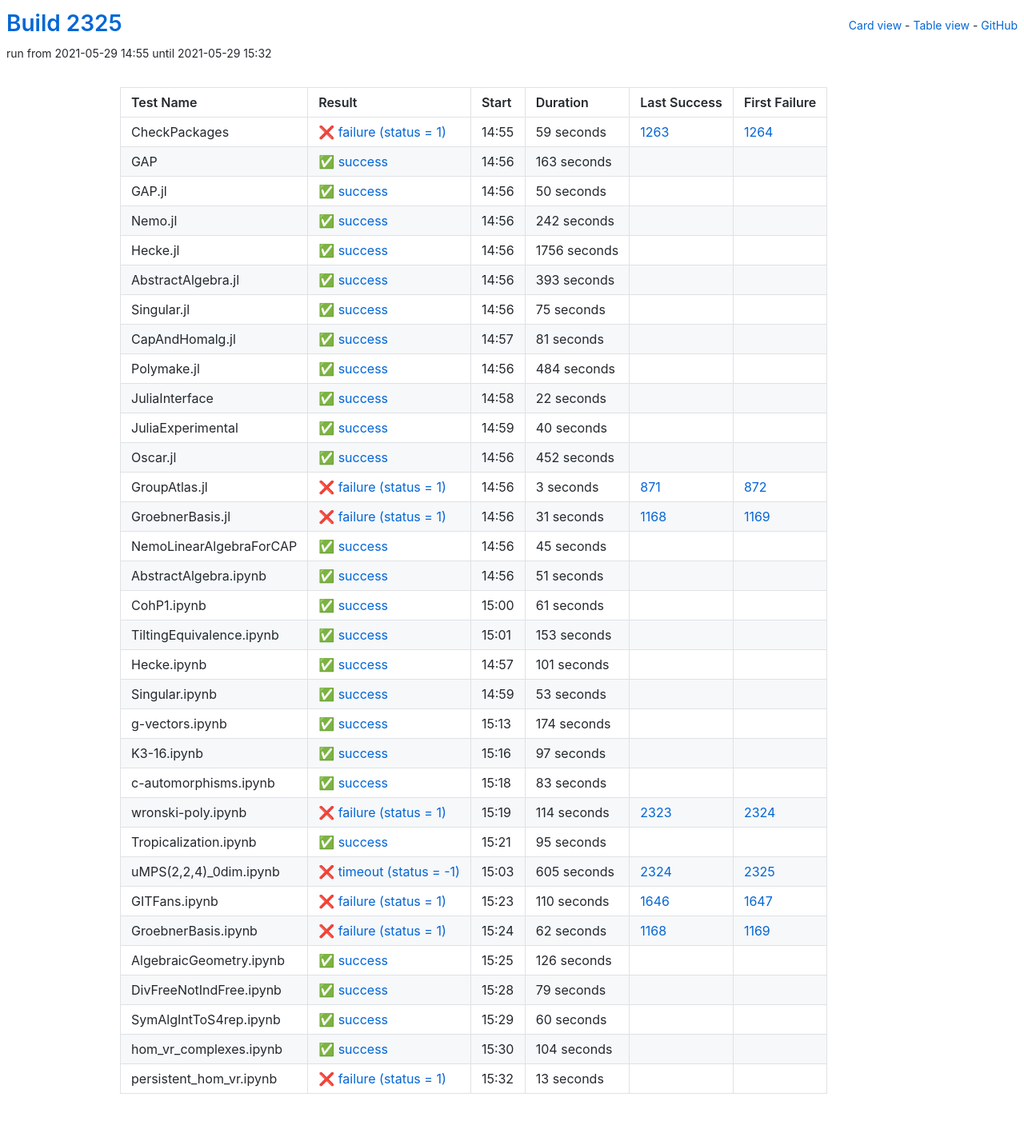
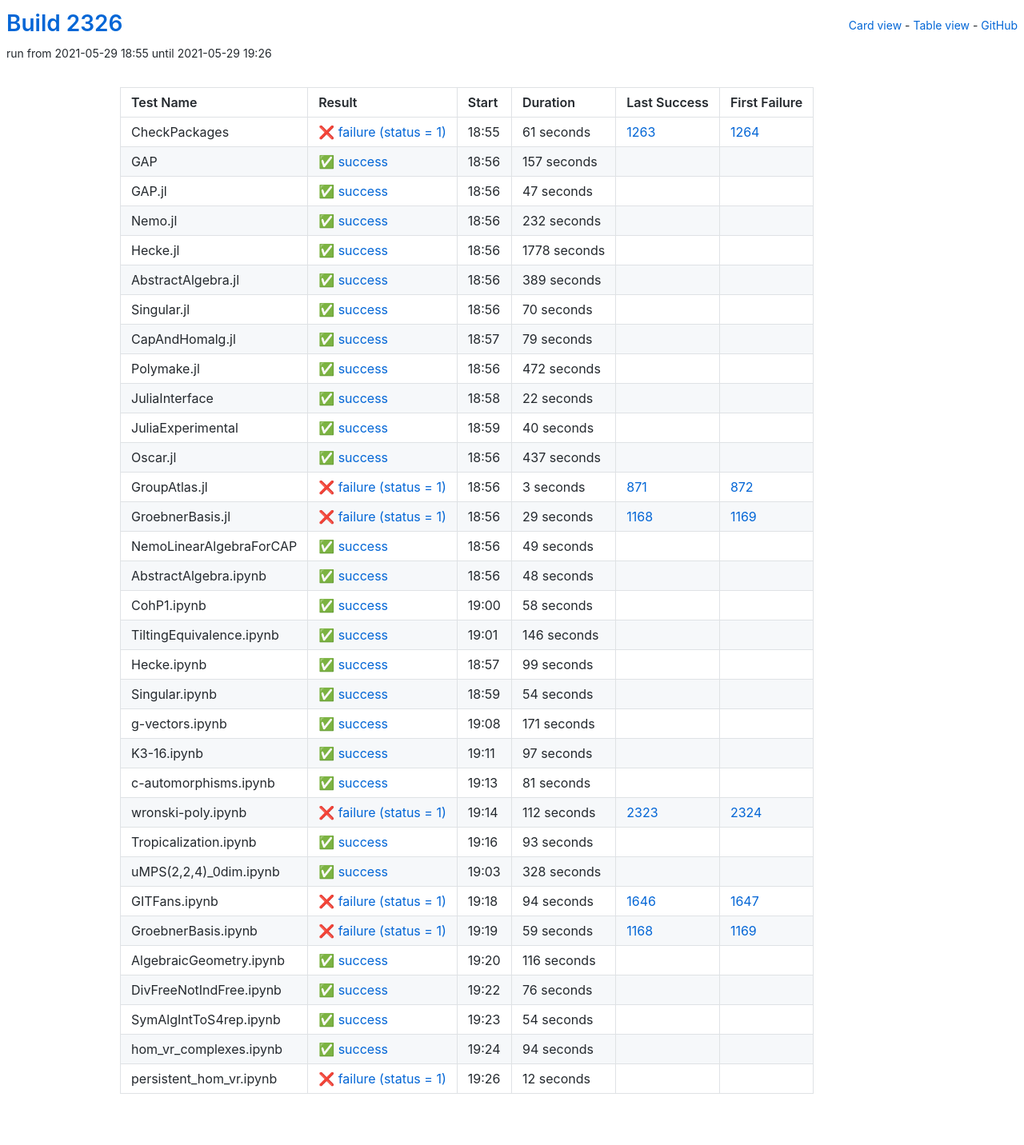
Before and after one commit to oscar-system/oscar-ci-status-stable, a Jekyll site: the page built from table.html, in a window 1280 px wide. Shown: the whole page at 80% size. Built offline with Jekyll 4.4.1, drawn with Linux system fonts in a browser that asks for light colours.

Commit message:
Build #2326

```diff
--- a/_data/ci.yml
+++ b/_data/ci.yml
@@ -1,6 +1,6 @@
 ---
-build: 2325
-build_url: https://oscarci.mathematik.uni-kl.de/job/oscar-stable/2325/
+build: 2326
+build_url: https://oscarci.mathematik.uni-kl.de/job/oscar-stable/2326/
 job: oscar-stable
 organization: oscar-system
 repo: oscar-ci-status-stable
@@ -8,116 +8,116 @@ repourl: https://github.com/oscar-system/oscar-ci-status-stable
 tests:
 - name: CheckPackages
   id: checkpackages
-  log: https://oscarci.mathematik.uni-kl.de/job/oscar-stable/2325/artifact/logs/build-2325/CheckPackages.log
-  start: 2021-05-29 14:55
+  log: https://oscarci.mathematik.uni-kl.de/job/oscar-stable/2326/artifact/logs/build-2326/CheckPackages.log
+  start: 2021-05-29 18:55
   success: false
   exitcode: 1
   status: failure
-  duration: 59
+  duration: 61
   last_success: 1263
   last_success_url: https://oscarci.mathematik.uni-kl.de/job/oscar-stable/1263/
   first_failure: 1264
   first_failure_url: https://oscarci.mathematik.uni-kl.de/job/oscar-stable/1264/
 - name: GAP
   id: gap
-  log: https://oscarci.mathematik.uni-kl.de/job/oscar-stable/2325/artifact/logs/build-2325/GAP.log
-  start: 2021-05-29 14:56
+  log: https://oscarci.mathematik.uni-kl.de/job/oscar-stable/2326/artifact/logs/build-2326/GAP.log
+  start: 2021-05-29 18:56
   success: true
   exitcode: 0
   status: success
-  duration: 163
+  duration: 157
   last_success: false
   last_success_url:
   first_failure: false
   first_failure_url:
 - name: GAP.jl
   id: gap-jl
-  log: https://oscarci.mathematik.uni-kl.de/job/oscar-stable/2325/artifact/logs/build-2325/GAP.jl.log
-  start: 2021-05-29 14:56
+  log: https://oscarci.mathematik.uni-kl.de/job/oscar-stable/2326/artifact/logs/build-2326/GAP.jl.log
+  start: 2021-05-29 18:56
   success: true
   exitcode: 0
   status: success
-  duration: 50
+  duration: 47
   last_success: false
   last_success_url:
   first_failure: false
   first_failure_url:
 - name: Nemo.jl
   id: nemo-jl
-  log: https://oscarci.mathematik.uni-kl.de/job/oscar-stable/2325/artifact/logs/build-2325/Nemo.jl.log
-  start: 2021-05-29 14:56
+  log: https://oscarci.mathematik.uni-kl.de/job/oscar-stable/2326/artifact/logs/build-2326/Nemo.jl.log
+  start: 2021-05-29 18:56
   success: true
   exitcode: 0
   status: success
-  duration: 242
+  duration: 232
   last_success: false
   last_success_url:
   first_failure: false
   first_failure_url:
 - name: Hecke.jl
   id: hecke-jl
-  log: https://oscarci.mathematik.uni-kl.de/job/oscar-stable/2325/artifact/logs/build-2325/Hecke.jl.log
-  start: 2021-05-29 14:56
+  log: https://oscarci.mathematik.uni-kl.de/job/oscar-stable/2326/artifact/logs/build-2326/Hecke.jl.log
+  start: 2021-05-29 18:56
   success: true
   exitcode: 0
   status: success
-  duration: 1756
+  duration: 1778
   last_success: false
   last_success_url:
   first_failure: false
   first_failure_url:
 - name: AbstractAlgebra.jl
   id: abstractalgebra-jl
-  log: https://oscarci.mathematik.uni-kl.de/job/oscar-stable/2325/artifact/logs/build-2325/AbstractAlgebra.jl.log
-  start: 2021-05-29 14:56
+  log: https://oscarci.mathematik.uni-kl.de/job/oscar-stable/2326/artifact/logs/build-2326/AbstractAlgebra.jl.log
+  start: 2021-05-29 18:56
   success: true
   exitcode: 0
   status: success
-  duration: 393
+  duration: 389
   last_success: false
   last_success_url:
   first_failure: false
   first_failure_url:
 - name: Singular.jl
   id: singular-jl
-  log: https://oscarci.mathematik.uni-kl.de/job/oscar-stable/2325/artifact/logs/build-2325/Singular.jl.log
-  start: 2021-05-29 14:56
+  log: https://oscarci.mathematik.uni-kl.de/job/oscar-stable/2326/artifact/logs/build-2326/Singular.jl.log
+  start: 2021-05-29 18:56
   success: true
   exitcode: 0
   status: success
-  duration: 75
+  duration: 70
   last_success: false
   last_success_url:
   first_failure: false
   first_failure_url:
 - name: CapAndHomalg.jl
   id: capandhomalg-jl
-  log: https://oscarci.mathematik.uni-kl.de/job/oscar-stable/2325/artifact/logs/build-2325/CapAndHomalg.jl.log
-  start: 2021-05-29 14:57
+  log: https://oscarci.mathematik.uni-kl.de/job/oscar-stable/2326/artifact/logs/build-2326/CapAndHomalg.jl.log
+  start: 2021-05-29 18:57
   success: true
   exitcode: 0
   status: success
-  duration: 81
+  duration: 79
   last_success: false
   last_success_url:
   first_failure: false
   first_failure_url:
 - name: Polymake.jl
   id: polymake-jl
-  log: https://oscarci.mathematik.uni-kl.de/job/oscar-stable/2325/artifact/logs/build-2325/Polymake.jl.log
-  start: 2021-05-29 14:56
+  log: https://oscarci.mathematik.uni-kl.de/job/oscar-stable/2326/artifact/logs/build-2326/Polymake.jl.log
+  start: 2021-05-29 18:56
   success: true
   exitcode: 0
   status: success
-  duration: 484
+  duration: 472
   last_success: false
   last_success_url:
   first_failure: false
   first_failure_url:
 - name: JuliaInterface
   id: juliainterface
-  log: https://oscarci.mathematik.uni-kl.de/job/oscar-stable/2325/artifact/logs/build-2325/JuliaInterface.log
-  start: 2021-05-29 14:58
+  log: https://oscarci.mathematik.uni-kl.de/job/oscar-stable/2326/artifact/logs/build-2326/JuliaInterface.log
+  start: 2021-05-29 18:58
   success: true
   exitcode: 0
   status: success
@@ -128,8 +128,8 @@ tests:
   first_failure_url:
 - name: JuliaExperimental
   id: juliaexperimental
-  log: https://oscarci.mathematik.uni-kl.de/job/oscar-stable/2325/artifact/logs/build-2325/JuliaExperimental.log
-  start: 2021-05-29 14:59
+  log: https://oscarci.mathematik.uni-kl.de/job/oscar-stable/2326/artifact/logs/build-2326/JuliaExperimental.log
+  start: 2021-05-29 18:59
   success: true
   exitcode: 0
   status: success
@@ -140,20 +140,20 @@ tests:
   first_failure_url:
 - name: Oscar.jl
   id: oscar-jl
-  log: https://oscarci.mathematik.uni-kl.de/job/oscar-stable/2325/artifact/logs/build-2325/Oscar.jl.log
-  start: 2021-05-29 14:56
+  log: https://oscarci.mathematik.uni-kl.de/job/oscar-stable/2326/artifact/logs/build-2326/Oscar.jl.log
+  start: 2021-05-29 18:56
   success: true
   exitcode: 0
   status: success
-  duration: 452
+  duration: 437
   last_success: false
   last_success_url:
   first_failure: false
   first_failure_url:
 - name: GroupAtlas.jl
   id: groupatlas-jl
-  log: https://oscarci.mathematik.uni-kl.de/job/oscar-stable/2325/artifact/logs/build-2325/GroupAtlas.jl.log
-  start: 2021-05-29 14:56
+  log: https://oscarci.mathematik.uni-kl.de/job/oscar-stable/2326/artifact/logs/build-2326/GroupAtlas.jl.log
+  start: 2021-05-29 18:56
   success: false
   exitcode: 1
   status: failure
@@ -164,104 +164,104 @@ tests:
   first_failure_url: https://oscarci.mathematik.uni-kl.de/job/oscar-stable/872/
 - name: GroebnerBasis.jl
   id: groebnerbasis-jl
-  log: https://oscarci.mathematik.uni-kl.de/job/oscar-stable/2325/artifact/logs/build-2325/GroebnerBasis.jl.log
-  start: 2021-05-29 14:56
+  log: https://oscarci.mathematik.uni-kl.de/job/oscar-stable/2326/artifact/logs/build-2326/GroebnerBasis.jl.log
+  start: 2021-05-29 18:56
   success: false
   exitcode: 1
   status: failure
-  duration: 31
+  duration: 29
   last_success: 1168
   last_success_url: https://oscarci.mathematik.uni-kl.de/job/oscar-stable/1168/
   first_failure: 1169
   first_failure_url: https://oscarci.mathematik.uni-kl.de/job/oscar-stable/1169/
 - name: NemoLinearAlgebraForCAP
   id: nemolinearalgebraforcap
-  log: https://oscarci.mathematik.uni-kl.de/job/oscar-stable/2325/artifact/logs/build-2325/NemoLinearAlgebraForCAP.log
-  start: 2021-05-29 14:56
+  log: https://oscarci.mathematik.uni-kl.de/job/oscar-stable/2326/artifact/logs/build-2326/NemoLinearAlgebraForCAP.log
+  start: 2021-05-29 18:56
   success: true
   exitcode: 0
   status: success
-  duration: 45
+  duration: 49
   last_success: false
   last_success_url:
   first_failure: false
   first_failure_url:
 - name: AbstractAlgebra.ipynb
   id: abstractalgebra-ipynb
-  log: https://oscarci.mathematik.uni-kl.de/job/oscar-stable/2325/artifact/logs/build-2325/AbstractAlgebra.ipynb.log
-  start: 2021-05-29 14:56
+  log: https://oscarci.mathematik.uni-kl.de/job/oscar-stable/2326/artifact/logs/build-2326/AbstractAlgebra.ipynb.log
+  start: 2021-05-29 18:56
   success: true
   exitcode: 0
   status: success
-  duration: 51
+  duration: 48
   last_success: false
   last_success_url:
   first_failure: false
   first_failure_url:
 - name: CohP1.ipynb
   id: cohp1-ipynb
-  log: https://oscarci.mathematik.uni-kl.de/job/oscar-stable/2325/artifact/logs/build-2325/CohP1.ipynb.log
-  start: 2021-05-29 15:00
+  log: https://oscarci.mathematik.uni-kl.de/job/oscar-stable/2326/artifact/logs/build-2326/CohP1.ipynb.log
+  start: 2021-05-29 19:00
   success: true
   exitcode: 0
   status: success
-  duration: 61
+  duration: 58
   last_success: false
   last_success_url:
   first_failure: false
   first_failure_url:
 - name: TiltingEquivalence.ipynb
   id: tiltingequivalence-ipynb
-  log: https://oscarci.mathematik.uni-kl.de/job/oscar-stable/2325/artifact/logs/build-2325/TiltingEquivalence.ipynb.log
-  start: 2021-05-29 15:01
+  log: https://oscarci.mathematik.uni-kl.de/job/oscar-stable/2326/artifact/logs/build-2326/TiltingEquivalence.ipynb.log
+  start: 2021-05-29 19:01
   success: true
   exitcode: 0
   status: success
-  duration: 153
+  duration: 146
   last_success: false
   last_success_url:
   first_failure: false
   first_failure_url:
 - name: Hecke.ipynb
   id: hecke-ipynb
-  log: https://oscarci.mathematik.uni-kl.de/job/oscar-stable/2325/artifact/logs/build-2325/Hecke.ipynb.log
-  start: 2021-05-29 14:57
+  log: https://oscarci.mathematik.uni-kl.de/job/oscar-stable/2326/artifact/logs/build-2326/Hecke.ipynb.log
+  start: 2021-05-29 18:57
   success: true
   exitcode: 0
   status: success
-  duration: 101
+  duration: 99
   last_success: false
   last_success_url:
   first_failure: false
   first_failure_url:
 - name: Singular.ipynb
   id: singular-ipynb
-  log: https://oscarci.mathematik.uni-kl.de/job/oscar-stable/2325/artifact/logs/build-2325/Singular.ipynb.log
-  start: 2021-05-29 14:59
+  log: https://oscarci.mathematik.uni-kl.de/job/oscar-stable/2326/artifact/logs/build-2326/Singular.ipynb.log
+  start: 2021-05-29 18:59
   success: true
   exitcode: 0
   status: success
-  duration: 53
+  duration: 54
   last_success: false
   last_success_url:
   first_failure: false
   first_failure_url:
 - name: g-vectors.ipynb
   id: g-vectors-ipynb
-  log: https://oscarci.mathematik.uni-kl.de/job/oscar-stable/2325/artifact/logs/build-2325/g-vectors.ipynb.log
-  start: 2021-05-29 15:13
+  log: https://oscarci.mathematik.uni-kl.de/job/oscar-stable/2326/artifact/logs/build-2326/g-vectors.ipynb.log
+  start: 2021-05-29 19:08
   success: true
   exitcode: 0
   status: success
-  duration: 174
+  duration: 171
   last_success: false
   last_success_url:
   first_failure: false
   first_failure_url:
 - name: K3-16.ipynb
   id: k3-16-ipynb
-  log: https://oscarci.mathematik.uni-kl.de/job/oscar-stable/2325/artifact/logs/build-2325/K3-16.ipynb.log
-  start: 2021-05-29 15:16
+  log: https://oscarci.mathematik.uni-kl.de/job/oscar-stable/2326/artifact/logs/build-2326/K3-16.ipynb.log
+  start: 2021-05-29 19:11
   success: true
   exitcode: 0
   status: success
@@ -272,132 +272,132 @@ tests:
   first_failure_url:
 - name: c-automorphisms.ipynb
   id: c-automorphisms-ipynb
-  log: https://oscarci.mathematik.uni-kl.de/job/oscar-stable/2325/artifact/logs/build-2325/c-automorphisms.ipynb.log
-  start: 2021-05-29 15:18
+  log: https://oscarci.mathematik.uni-kl.de/job/oscar-stable/2326/artifact/logs/build-2326/c-automorphisms.ipynb.log
+  start: 2021-05-29 19:13
   success: true
   exitcode: 0
   status: success
-  duration: 83
+  duration: 81
   last_success: false
   last_success_url:
   first_failure: false
   first_failure_url:
 - name: wronski-poly.ipynb
   id: wronski-poly-ipynb
-  log: https://oscarci.mathematik.uni-kl.de/job/oscar-stable/2325/artifact/logs/build-2325/wronski-poly.ipynb.log
-  start: 2021-05-29 15:19
+  log: https://oscarci.mathematik.uni-kl.de/job/oscar-stable/2326/artifact/logs/build-2326/wronski-poly.ipynb.log
+  start: 2021-05-29 19:14
   success: false
   exitcode: 1
   status: failure
-  duration: 114
+  duration: 112
   last_success: 2323
   last_success_url: https://oscarci.mathematik.uni-kl.de/job/oscar-stable/2323/
   first_failure: 2324
   first_failure_url: https://oscarci.mathematik.uni-kl.de/job/oscar-stable/2324/
 - name: Tropicalization.ipynb
   id: tropicalization-ipynb
-  log: https://oscarci.mathematik.uni-kl.de/job/oscar-stable/2325/artifact/logs/build-2325/Tropicalization.ipynb.log
-  start: 2021-05-29 15:21
+  log: https://oscarci.mathematik.uni-kl.de/job/oscar-stable/2326/artifact/logs/build-2326/Tropicalization.ipynb.log
+  start: 2021-05-29 19:16
   success: true
   exitcode: 0
   status: success
-  duration: 95
+  duration: 93
   last_success: false
   last_success_url:
   first_failure: false
   first_failure_url:
 - name: uMPS(2,2,4)_0dim.ipynb
   id: umps-2-2-4-0dim-ipynb
-  log: https://oscarci.mathematik.uni-kl.de/job/oscar-stable/2325/artifact/logs/build-2325/uMPS-2-2-4-_0dim.ipynb.log
-  start: 2021-05-29 15:03
-  success: false
-  exitcode: -1
-  status: timeout
-  duration: 605
-  last_success: 2324
-  last_success_url: https://oscarci.mathematik.uni-kl.de/job/oscar-stable/2324/
-  first_failure: 2325
-  first_failure_url: https://oscarci.mathematik.uni-kl.de/job/oscar-stable/2325/
+  log: https://oscarci.mathematik.uni-kl.de/job/oscar-stable/2326/artifact/logs/build-2326/uMPS-2-2-4-_0dim.ipynb.log
+  start: 2021-05-29 19:03
+  success: true
+  exitcode: 0
+  status: success
+  duration: 328
+  last_success: false
+  last_success_url:
+  first_failure: false
+  first_failure_url:
 - name: GITFans.ipynb
   id: gitfans-ipynb
-  log: https://oscarci.mathematik.uni-kl.de/job/oscar-stable/2325/artifact/logs/build-2325/GITFans.ipynb.log
-  start: 2021-05-29 15:23
+  log: https://oscarci.mathematik.uni-kl.de/job/oscar-stable/2326/artifact/logs/build-2326/GITFans.ipynb.log
+  start: 2021-05-29 19:18
   success: false
   exitcode: 1
   status: failure
-  duration: 110
+  duration: 94
   last_success: 1646
   last_success_url: https://oscarci.mathematik.uni-kl.de/job/oscar-stable/1646/
   first_failure: 1647
   first_failure_url: https://oscarci.mathematik.uni-kl.de/job/oscar-stable/1647/
 - name: GroebnerBasis.ipynb
   id: groebnerbasis-ipynb
-  log: https://oscarci.mathematik.uni-kl.de/job/oscar-stable/2325/artifact/logs/build-2325/GroebnerBasis.ipynb.log
-  start: 2021-05-29 15:24
+  log: https://oscarci.mathematik.uni-kl.de/job/oscar-stable/2326/artifact/logs/build-2326/GroebnerBasis.ipynb.log
+  start: 2021-05-29 19:19
   success: false
   exitcode: 1
   status: failure
-  duration: 62
+  duration: 59
   last_success: 1168
   last_success_url: https://oscarci.mathematik.uni-kl.de/job/oscar-stable/1168/
   first_failure: 1169
   first_failure_url: https://oscarci.mathematik.uni-kl.de/job/oscar-stable/1169/
 - name: AlgebraicGeometry.ipynb
   id: algebraicgeometry-ipynb
-  log: https://oscarci.mathematik.uni-kl.de/job/oscar-stable/2325/artifact/logs/build-2325/AlgebraicGeometry.ipynb.log
-  start: 2021-05-29 15:25
+  log: https://oscarci.mathematik.uni-kl.de/job/oscar-stable/2326/artifact/logs/build-2326/AlgebraicGeometry.ipynb.log
+  start: 2021-05-29 19:20
   success: true
   exitcode: 0
   status: success
-  duration: 126
+  duration: 116
   last_success: false
   last_success_url:
   first_failure: false
   first_failure_url:
 - name: DivFreeNotIndFree.ipynb
   id: divfreenotindfree-ipynb
-  log: https://oscarci.mathematik.uni-kl.de/job/oscar-stable/2325/artifact/logs/build-2325/DivFreeNotIndFree.ipynb.log
-  start: 2021-05-29 15:28
+  log: https://oscarci.mathematik.uni-kl.de/job/oscar-stable/2326/artifact/logs/build-2326/DivFreeNotIndFree.ipynb.log
+  start: 2021-05-29 19:22
   success: true
   exitcode: 0
   status: success
-  duration: 79
+  duration: 76
   last_success: false
   last_success_url:
   first_failure: false
   first_failure_url:
 - name: SymAlgIntToS4rep.ipynb
   id: symalginttos4rep-ipynb
-  log: https://oscarci.mathematik.uni-kl.de/job/oscar-stable/2325/artifact/logs/build-2325/SymAlgIntToS4rep.ipynb.log
-  start: 2021-05-29 15:29
+  log: https://oscarci.mathematik.uni-kl.de/job/oscar-stable/2326/artifact/logs/build-2326/SymAlgIntToS4rep.ipynb.log
+  start: 2021-05-29 19:23
   success: true
   exitcode: 0
   status: success
-  duration: 60
+  duration: 54
   last_success: false
   last_success_url:
   first_failure: false
   first_failure_url:
 - name: hom_vr_complexes.ipynb
   id: hom-vr-complexes-ipynb
-  log: https://oscarci.mathematik.uni-kl.de/job/oscar-stable/2325/artifact/logs/build-2325/hom_vr_complexes.ipynb.log
-  start: 2021-05-29 15:30
+  log: https://oscarci.mathematik.uni-kl.de/job/oscar-stable/2326/artifact/logs/build-2326/hom_vr_complexes.ipynb.log
+  start: 2021-05-29 19:24
   success: true
   exitcode: 0
   status: success
-  duration: 104
+  duration: 94
   last_success: false
   last_success_url:
   first_failure: false
   first_failure_url:
 - name: persistent_hom_vr.ipynb
   id: persistent-hom-vr-ipynb
-  log: https://oscarci.mathematik.uni-kl.de/job/oscar-stable/2325/artifact/logs/build-2325/persistent_hom_vr.ipynb.log
-  start: 2021-05-29 15:32
+  log: https://oscarci.mathematik.uni-kl.de/job/oscar-stable/2326/artifact/logs/build-2326/persistent_hom_vr.ipynb.log
+  start: 2021-05-29 19:26
   success: false
   exitcode: 1
   status: failure
-  duration: 13
+  duration: 12
   last_success: false
   last_success_url:
   first_failure: false
```
Also changed, not shown: README.md.
